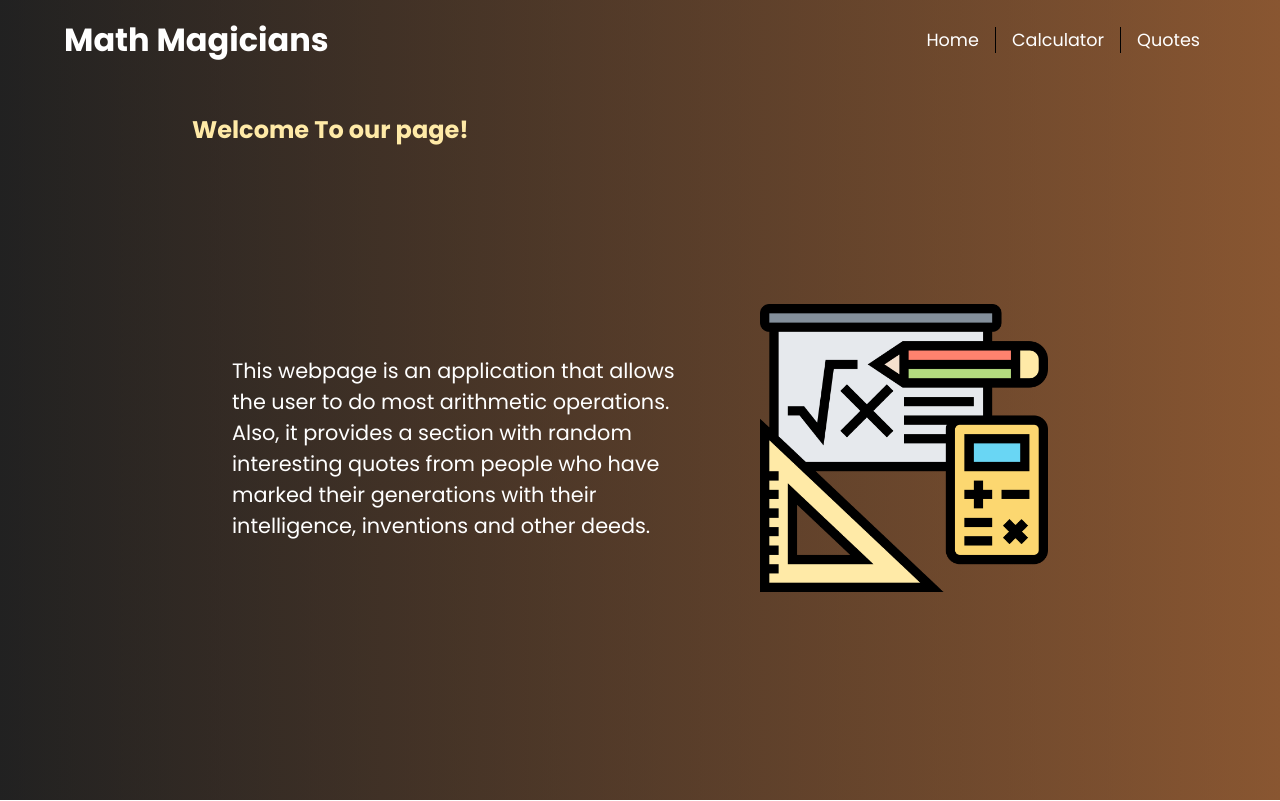
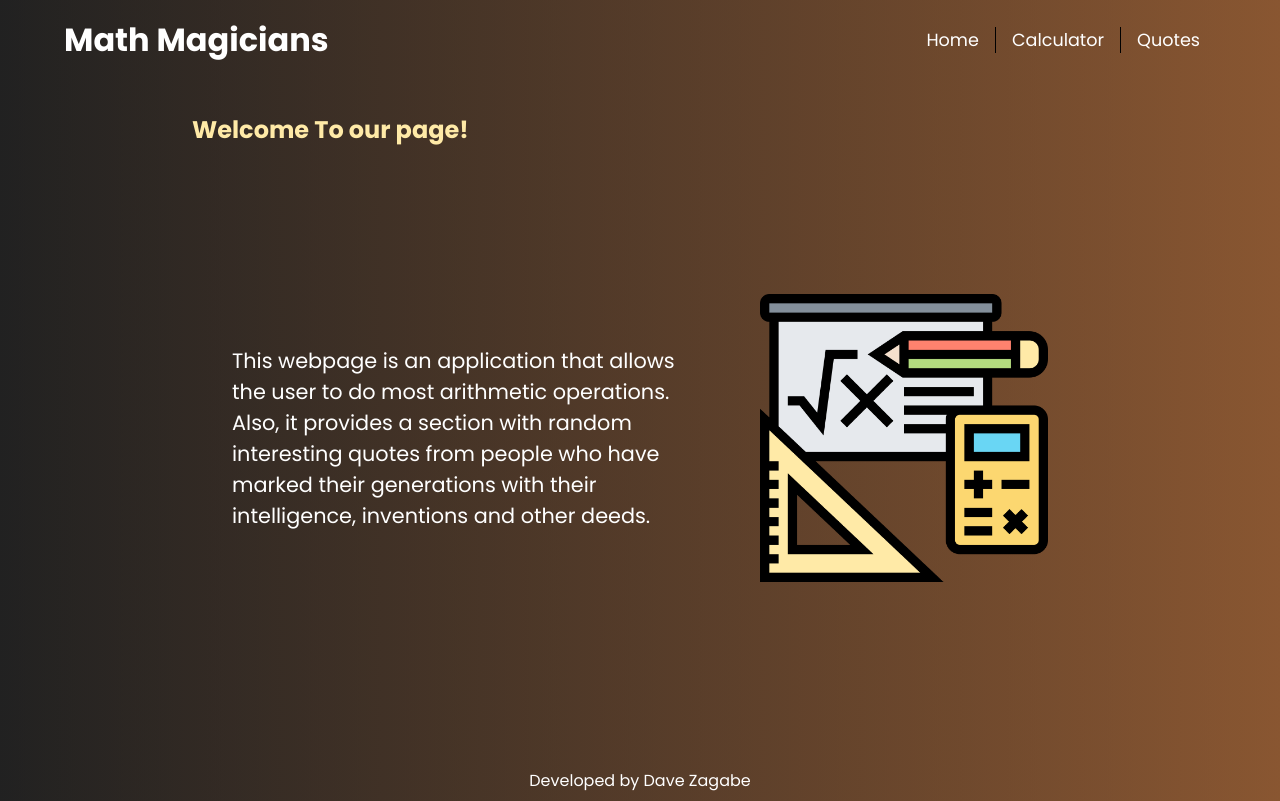
Before and after one commit to DaveZag/Math_magician, a React (Create React App) app: page /#/ in a window 1280 px wide. Built offline with nearby package versions, Linux system fonts and the light colour scheme.

Commit message:
Add Footer to al pages

```diff
--- a/src/App.css
+++ b/src/App.css
@@ -54,7 +54,7 @@ button {
 
 section {
   width: 100%;
-  height: calc(100vh - 100px);
+  height: calc(100vh - 120px);
   padding: 0 5%;
 }
 
@@ -111,7 +111,7 @@ section {
 
 .quote-container {
   margin-top: -2rem;
-  background-color: rgb(219, 219, 219);
+  background-color: rgb(246, 244, 244);
   -webkit-background-clip: text;
   -webkit-text-fill-color: transparent;
   padding: 4rem;
@@ -153,3 +153,11 @@ section {
 .error h1 {
   font-size: 5rem;
 }
+
+.footer {
+  padding: 0.5rem 0;
+}
+
+.footer a:hover {
+  color: #f5913e;
+}
--- a/src/App.js
+++ b/src/App.js
@@ -4,6 +4,7 @@ import Home from './pages/Home';
 import Header from './components/Header';
 import Quotes from './pages/Quotes';
 import NotFound from './pages/NotFound';
+import Footer from './components/Footer';
 import './App.css';
 
 const App = () => (
@@ -16,6 +17,8 @@ const App = () => (
       <Route path="/quotes" element={<Quotes />} />
       <Route path="/*" element={<NotFound />} />
     </Routes>
+
+    <Footer />
   </>
 );
 
--- /dev/null
+++ b/src/components/Footer.jsx
@@ -0,0 +1,17 @@
+const Footer = () => (
+  <footer className="footer flex jc-c">
+    <p>
+      Developed by
+      <a
+        href="https://github.com/DaveZag"
+        target="_blank"
+        rel="noopener noreferrer"
+      >
+        {' '}
+        Dave Zagabe
+      </a>
+    </p>
+  </footer>
+);
+
+export default Footer;
```
